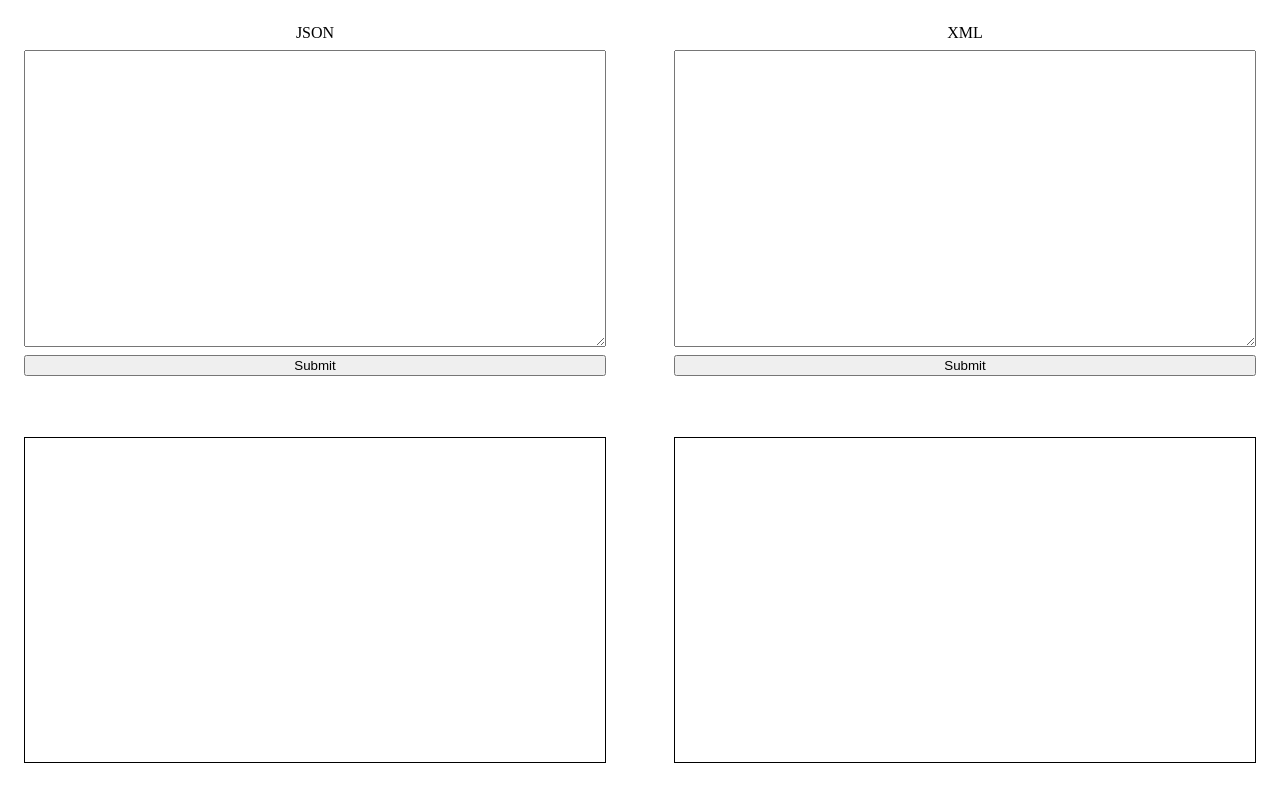
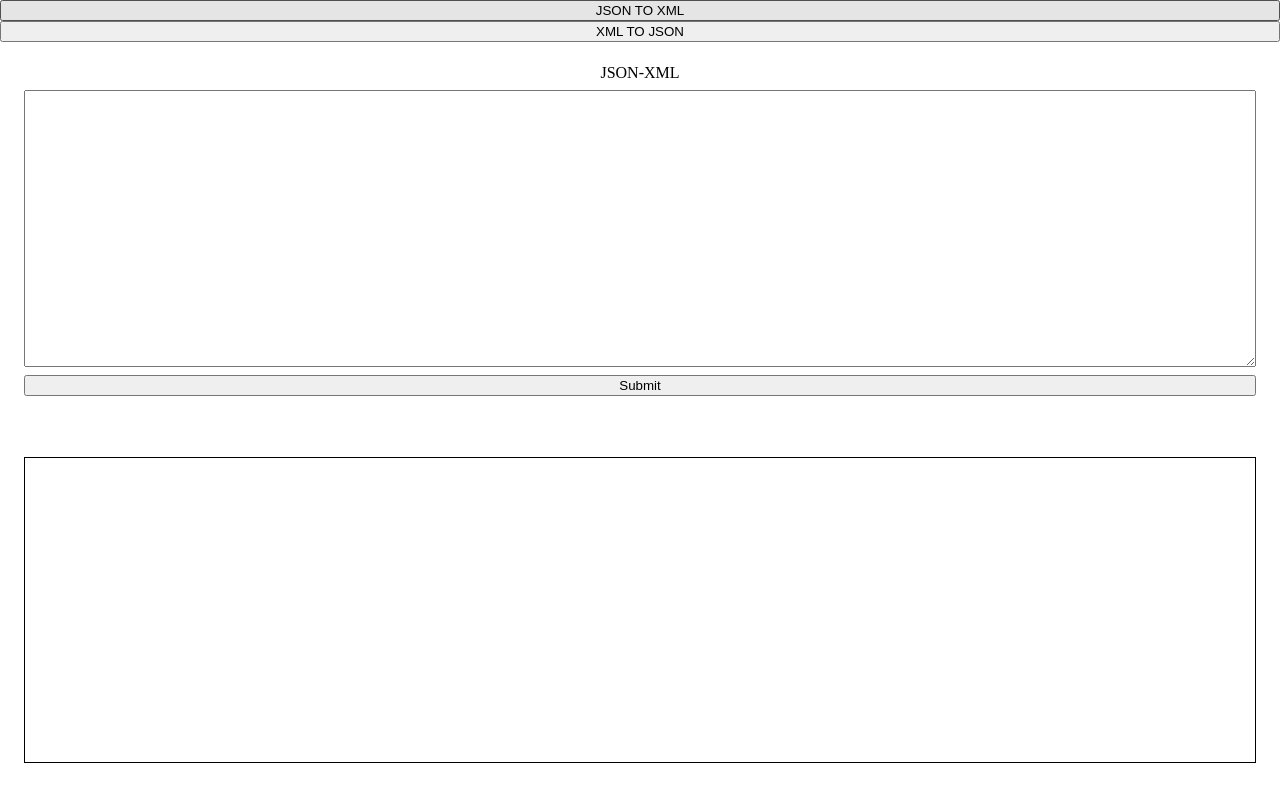
Before and after one commit to Jhons14/FrontConverter, a React (Vite) app: page / in a window 1280 px wide. Built offline with nearby package versions, Linux system fonts and the light colour scheme.

Commit message:
Se implementa boton para seleccionar formato de conversion

```diff
--- a/src/App/index.css
+++ b/src/App/index.css
@@ -3,14 +3,19 @@ body {
 }
 .app-container {
   display: grid;
-  grid-template-columns: 1fr 1fr;
+  grid-template-rows: auto 1fr;
   gap: 20px;
   height: 100vh;
+}
+
+.format-buttons {
+  display: grid;
+  height: 20px;
 }
 .data-container {
   display: grid;
   grid-template-rows: 1fr 1fr;
-  height: 100vh;
+  height: 100%;
   padding: 24px;
   gap: 48px;
   box-sizing: border-box;
--- a/src/App/index.jsx
+++ b/src/App/index.jsx
@@ -1,90 +1,46 @@
 import { useState } from 'react';
 import './index.css';
+import { DataContainer } from '../components/DataContainer';
 
 export function App() {
-  const [jsonResult, setJsonResult] = useState(false);
-  const [xmlResult, setXmlResult] = useState(false);
-  const JSON_2_XML_URL = 'http://127.0.0.1:5000/convert/json-to-xml';
-  const XML_2_JSON_URL = 'http://127.0.0.1:5000/convert/xml-to-json';
+  const [formatToConvert, setFormatToConvert] = useState('JSON-XML');
+  const [data, setData] = useState('');
+  const [dataResult, setDataResult] = useState('');
 
-  async function onSubmitJSON(e) {
-    e.preventDefault();
-    const jsonBody = document.getElementById('json-input').value;
-
-    await fetch(JSON_2_XML_URL, {
-      method: 'POST',
-      body: jsonBody,
-      headers: {
-        'Content-Type': 'application/json',
-      },
-    })
-      .then((response) => {
-        if (!response.ok) {
-          throw new Error('Network response was not ok');
-        }
-        return response.text();
-      })
-      .then((xmlText) => {
-        // Now you can work with the parsed XML document
-        setJsonResult(xmlText); // Asignar el contenido del XML
-      })
-      .catch((error) => {
-        console.error(
-          `There was a problem with
-                   the fetch operation:`,
-          error
-        );
-      });
+  function onChooseFormat(format) {
+    setFormatToConvert(format);
+    setDataResult('');
+    document.getElementById('data-input').value = '';
   }
 
-  async function onSubmitXML(e) {
-    e.preventDefault();
-    await fetch(XML_2_JSON_URL, {
-      method: 'POST',
-      body: document.getElementById('xml-input').value,
-      headers: {
-        'Content-Type': 'application/xml',
-      },
-    })
-      .then((response) => {
-        if (!response.ok) {
-          throw new Error('Network response was not ok');
-        }
-        return response.json();
-      })
-      .then((jsonRes) => {
-        setXmlResult(jsonRes);
-      })
-      .catch((error) => {
-        console.error(
-          `There was a problem with
-                   the fetch operation:`,
-          error
-        );
-      });
-  }
   return (
     <div className='app-container'>
-      <div className='data-container'>
-        <form className='data-form' id='json-form' onSubmit={onSubmitJSON}>
-          <label id='json-label' htmlFor='json-input'>
-            JSON
-          </label>
-          <textarea className='data-input' id='json-input'></textarea>
-          <button type='submit'>Submit</button>
-        </form>
-        <pre className='result-display'>{jsonResult}</pre>
+      <div className='format-buttons'>
+        <button
+          type='button'
+          className='format-button'
+          id={'JSON-XML'}
+          onClick={() => onChooseFormat('JSON-XML')}
+        >
+          JSON TO XML
+        </button>
+        <button
+          type='button'
+          className='format-button'
+          id={'XML-JSON'}
+          onClick={() => onChooseFormat('XML-JSON')}
+        >
+          XML TO JSON
+        </button>
       </div>
-      <div className='data-container'>
-        <form className='data-form' id='xml-form' onSubmit={onSubmitXML}>
-          <label id='xml-label' htmlFor='xml-input'>
-            XML
-          </label>
-          <textarea className='data-input' id='xml-input'></textarea>
-          <button type='submit'>Submit</button>
-        </form>
-        <pre className='result-display'>{xmlResult}</pre>
-      </div>
+
+      <DataContainer
+        formatToConvert={formatToConvert}
+        dataResult={dataResult}
+        setDataResult={setDataResult}
+        data={data}
+        setData={setData}
+      />
     </div>
   );
 }
--- /dev/null
+++ b/src/components/DataContainer/index.jsx
@@ -0,0 +1,99 @@
+import { useState } from 'react';
+
+export function DataContainer({
+  dataResult,
+  setDataResult,
+  formatToConvert,
+  data,
+  setData,
+}) {
+  const JSON_2_XML_URL = 'http://127.0.0.1:5000/convert/json-to-xml';
+  const XML_2_JSON_URL = 'http://127.0.0.1:5000/convert/xml-to-json';
+
+  function onSubmitData(e, data) {
+    e.preventDefault();
+    if (formatToConvert === 'JSON-XML') {
+      onSubmitJSON(data);
+    } else {
+      onSubmitXML(data);
+    }
+  }
+
+  async function onSubmitJSON(jsonData) {
+    console.log(jsonData);
+
+    await fetch(JSON_2_XML_URL, {
+      method: 'POST',
+      body: jsonData,
+      headers: {
+        'Content-Type': 'application/json',
+      },
+    })
+      .then((response) => {
+        if (!response.ok) {
+          throw new Error('Network response was not ok');
+        }
+        return response.text();
+      })
+      .then((xmlText) => {
+        // Now you can work with the parsed XML document
+        setDataResult(xmlText); // Asignar el contenido del XML
+      })
+      .catch((error) => {
+        console.error(
+          `There was a problem with
+                   the fetch operation:`,
+          error
+        );
+      });
+  }
+
+  async function onSubmitXML(xmlData) {
+    console.log(xmlData);
+
+    await fetch(XML_2_JSON_URL, {
+      method: 'POST',
+      body: xmlData,
+      headers: {
+        'Content-Type': 'application/xml',
+      },
+    })
+      .then((response) => {
+        if (!response.ok) {
+          throw new Error('Network response was not ok');
+        }
+        return response.json();
+      })
+      .then((jsonRes) => {
+        setDataResult(jsonRes);
+      })
+      .catch((error) => {
+        console.error(
+          `There was a problem with
+                   the fetch operation:`,
+          error
+        );
+      });
+  }
+
+  return (
+    <div className='data-container'>
+      <form
+        className='data-form'
+        id='data-form'
+        onSubmit={(e) => onSubmitData(e, data)}
+      >
+        <label id='data-label' htmlFor='data-input'>
+          {formatToConvert}
+        </label>
+        <textarea
+          className='data-input'
+          id='data-input'
+          onChange={(e) => setData(e.target?.value)}
+        ></textarea>
+        <button type='submit'>Submit</button>
+      </form>
+      <pre className='result-display'>{dataResult}</pre>
+    </div>
+  );
+}
```
